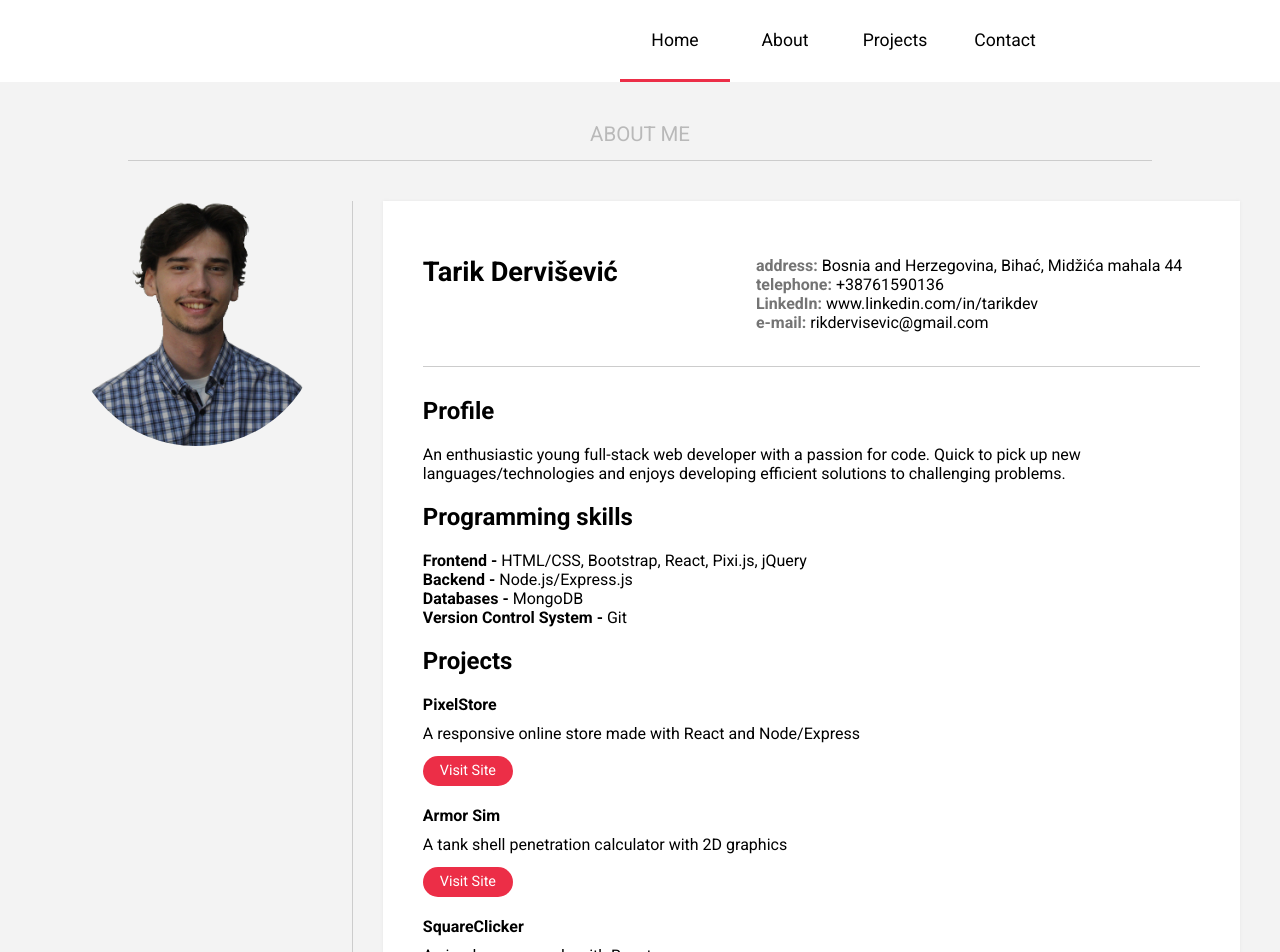
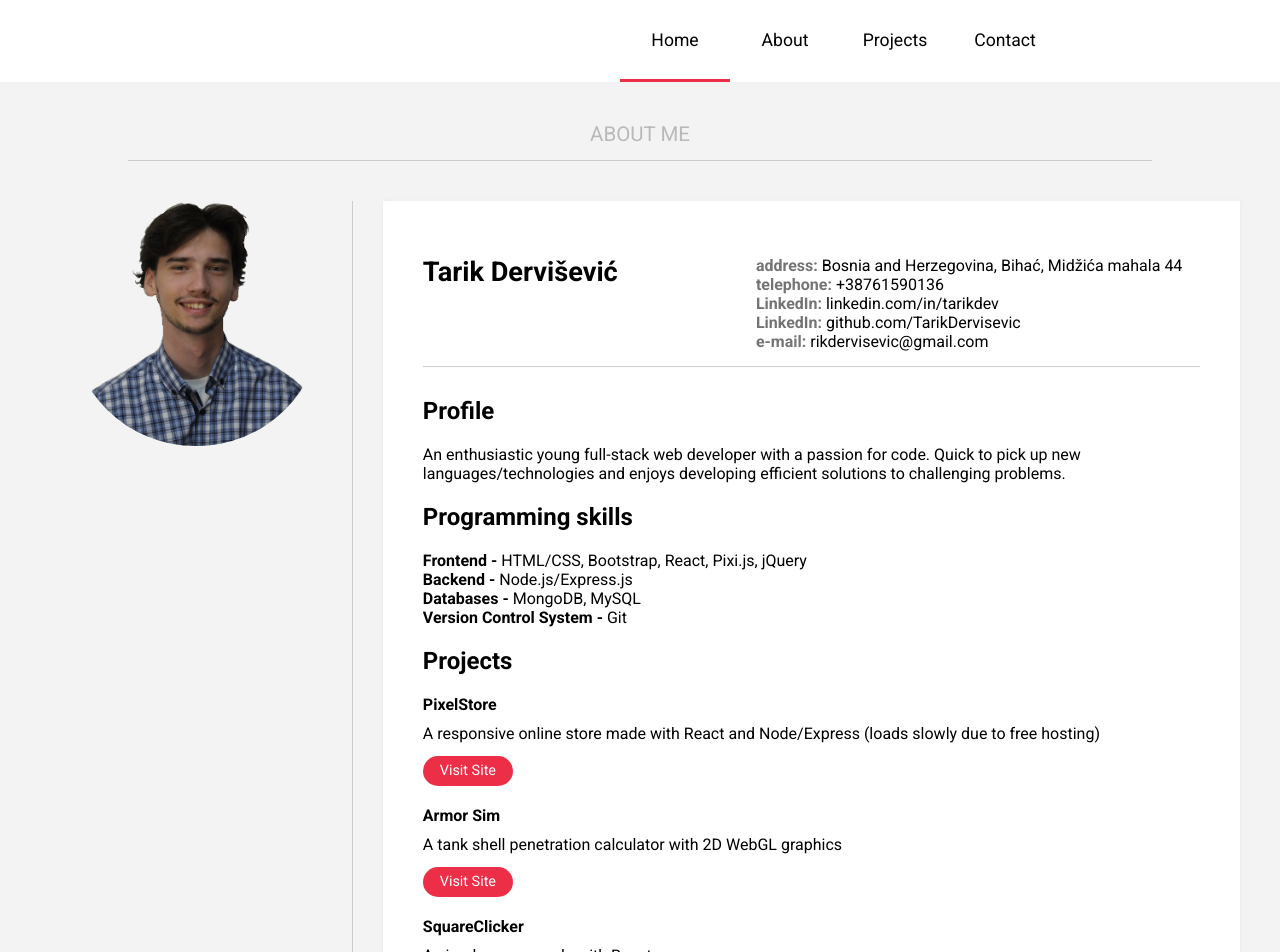
Before and after one commit to TarikDervisevic/my-portfolio, a React (Create React App) app in the folder frontend/: page /about in a window 1280 px wide. Shown: the top 952 px of the page. Built offline with nearby package versions, Linux system fonts and the light colour scheme.

Commit message:
updated information

```diff
--- a/frontend/src/components/AboutMeComps/Article/Article.js
+++ b/frontend/src/components/AboutMeComps/Article/Article.js
@@ -30,7 +30,8 @@ const Article = (props) => {
                 <div className={`${screenSize === "medium" || screenSize === "small" || screenSize === "extraSmall" ? classes.Info : null}`}>
                     <div><span className={classes.InfoName}>address:</span> Bosnia and Herzegovina, Bihać, Midžića mahala 44</div>
                     <div><span className={classes.InfoName}>telephone:</span> +38761590136</div>
-                    <div><span className={classes.InfoName}>LinkedIn:</span> www.linkedin.com/in/tarikdev</div>
+                    <div><span className={classes.InfoName}>LinkedIn:</span> linkedin.com/in/tarikdev</div>
+                    <div><span className={classes.InfoName}>LinkedIn:</span> github.com/TarikDervisevic</div>
                     <div><span className={classes.InfoName}>e-mail:</span> rikdervisevic@gmail.com</div>
                 </div>
             </div>
@@ -42,17 +43,17 @@ const Article = (props) => {
             <h2 className={classes.Title}>Programming skills</h2>
                 <div><span className={classes.Bold}>Frontend -</span> HTML/CSS, Bootstrap, React, Pixi.js, jQuery</div>
                 <div><span className={classes.Bold}>Backend -</span> Node.js/Express.js</div>
-                <div><span className={classes.Bold}>Databases -</span> MongoDB</div>
+                <div><span className={classes.Bold}>Databases -</span> MongoDB, MySQL</div>
                 <div><span className={classes.Bold}>Version Control System -</span> Git</div>
 
             <h2 className={classes.Title}>Projects</h2>
 
                 <div className={classes.ProjectTitle}>PixelStore</div>
-                <div className={classes.ProjectDesc}>A responsive online store made with React and Node/Express</div>
+                <div className={classes.ProjectDesc}>A responsive online store made with React and Node/Express (loads slowly due to free hosting)</div>
                 <button className={classes.VisitSiteBtn} onClick={() => {openNewTab("https://pixelstore-loads-slowly.herokuapp.com/")}}>Visit Site</button>
 
                 <div className={classes.ProjectTitle}>Armor Sim</div>
-                <div className={classes.ProjectDesc}>A tank shell penetration calculator with 2D graphics</div>
+                <div className={classes.ProjectDesc}>A tank shell penetration calculator with 2D WebGL graphics</div>
                 <button className={classes.VisitSiteBtn} onClick={() => {openNewTab("https://armor-sim.web.app/")}}>Visit Site</button>
 
                 <div className={classes.ProjectTitle}>SquareClicker</div>
--- a/frontend/src/components/AboutMeComps/Article/Article.module.css
+++ b/frontend/src/components/AboutMeComps/Article/Article.module.css
@@ -39,7 +39,7 @@
 }
 
 .HeaderSmall {
-    height: 150px;
+    height: 170px;
 }
 
 .HeaderExtraSmall {
--- a/frontend/src/components/ProjectsComps/Projects/Projects.js
+++ b/frontend/src/components/ProjectsComps/Projects/Projects.js
@@ -13,7 +13,7 @@ const Projects = (props) => {
         },
         {
             name: "Armor Sim",
-            desc: "A tank shell penetration calculator with 2D graphics",
+            desc: "A tank shell penetration calculator with 2D WebGL graphics",
             link: "https://armor-sim.web.app/",
             imgURL: "https://i.imgur.com/YduCVan.png"
         },
```
Also changed, not shown: 1 other file (tests, documents, lock files or other folders).
